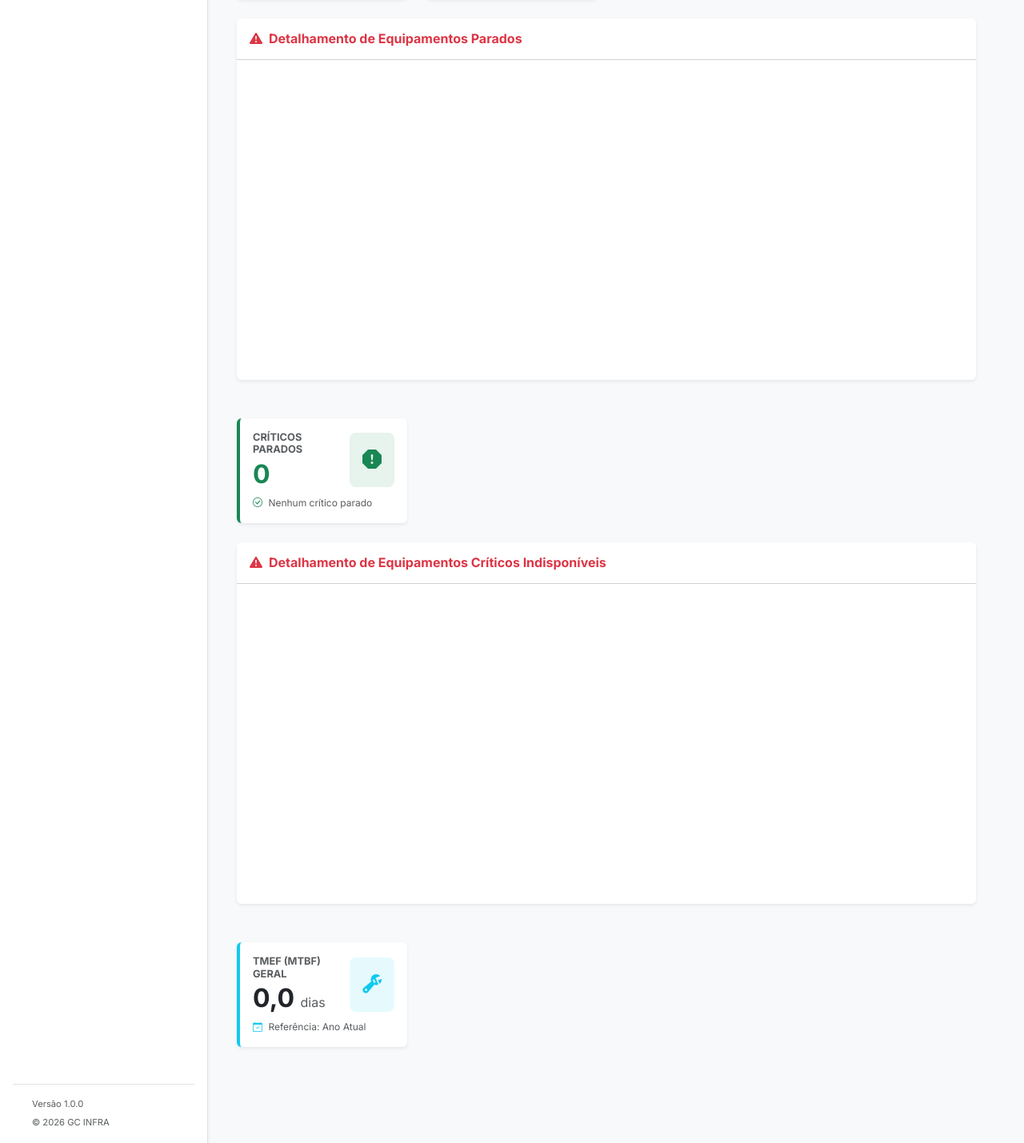
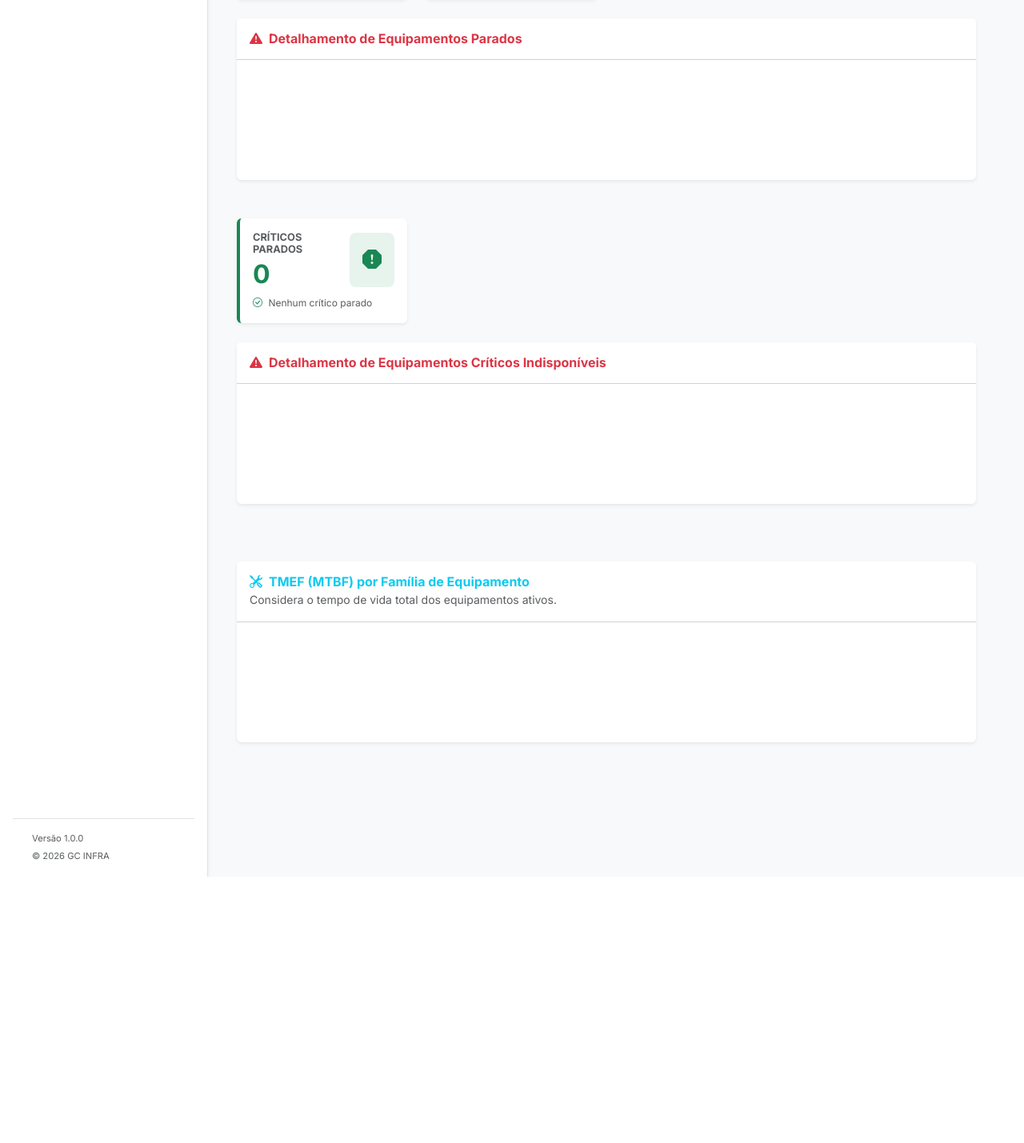
Before and after one commit to hithalloagir/neovero_site_apresentacao, a Django app: page / in a window 1280 px wide. Shown: the part 1979-3408 px from the top of the page at 80% size. After the commit the page ends 3075 px from the top, so only its background shows below. Run offline with Django 5.2, Linux system fonts and the light colour scheme; tables that the repository leaves empty hold one stand-in row (values such as "Sample post"); some libraries are stand-ins or nearby versions.

Commit message:
feat: Ajuste no ag-grid

```diff
--- a/core/static/engenharia_clinica/js/eng_clinica_dashboard.js
+++ b/core/static/engenharia_clinica/js/eng_clinica_dashboard.js
@@ -218,6 +218,7 @@ document.addEventListener('DOMContentLoaded', function() {
         const gridOptions = {
             columnDefs: columnDefs,
             rowData: rowData,
+            domLayout: 'autoHeight',
             pagination: true,
             paginationPageSize: 10,
             defaultColDef: {
@@ -287,6 +288,7 @@ document.addEventListener('DOMContentLoaded', function() {
         // Configurações do Grid
         const gridOptionsIndisponiveis = {
             columnDefs: columnDefs,
+            domLayout: 'autoHeight',
             rowData: rowData,
             pagination: true,
             paginationPageSize: 10,
@@ -310,8 +312,68 @@ document.addEventListener('DOMContentLoaded', function() {
                 filterOoo: 'Filtrar...',
             }
         };
-
         // Inicializa o Grid
         new agGrid.Grid(gridDivIndisponiveis, gridOptionsIndisponiveis);
     }
+
+    // ==========================================
+    // AG Grid - MTBF POR FAMÍLIA
+    // ==========================================
+    const gridDivMtbf = document.querySelector('#gridMtbfFamilia');
+    const dataTagMtbf = document.getElementById('lista_mtbf_familia');
+
+    if (gridDivMtbf && dataTagMtbf) {
+        try {
+            const rowDataMtbf = JSON.parse(dataTagMtbf.textContent);
+
+            const columnDefsMtbf = [
+                { field: "familia", headerName: "Família de Equipamento", flex: 2, filter: true },
+                { field: "qtd_equipamentos", headerName: "Qtd no Parque", flex: 1, filter: 'agNumberColumnFilter' },
+                { field: "total_os", headerName: "Falhas Fechadas", flex: 1, filter: 'agNumberColumnFilter' },
+                {
+                    field: "mtbf_dias",
+                    headerName: "MTBF (Dias)",
+                    flex: 1,
+                    filter: 'agNumberColumnFilter',
+                    cellStyle: params => {
+                        // Colore de vermelho se a família quebra muito rápido (ex: menos de 45 dias)
+                        if (params.value > 0 && params.value < 45) {
+                            return {color: '#dc3545', fontWeight: 'bold'};
+                        }
+                        // Colore de verde se demora muito a quebrar (ex: mais de 180 dias / 6 meses)
+                        else if (params.value > 180) {
+                            return {color: '#198754', fontWeight: 'bold'};
+                        }
+                        return {fontWeight: 'bold', color: '#333'};
+                    }
+                }
+            ];
+
+            const gridOptionsMtbf = {
+                columnDefs: columnDefsMtbf,
+                rowData: rowDataMtbf,
+                domLayout: 'autoHeight',
+                pagination: true,
+                paginationPageSize: 10,
+                defaultColDef: {
+                    sortable: true,
+                    resizable: true,
+                },
+                localeText: {
+                    noRowsToShow: 'Nenhuma família encontrada.',
+                    page: 'Página', more: 'Mais', to: 'a', of: 'de',
+                    next: 'Próximo', last: 'Último', first: 'Primeiro', previous: 'Anterior'
+                }
+            };
+
+            // Nas versões mais recentes do AG-Grid, a criação do grid mudou ligeiramente:
+            if (typeof agGrid.createGrid === 'function') {
+                agGrid.createGrid(gridDivMtbf, gridOptionsMtbf);
+            } else {
+                new agGrid.Grid(gridDivMtbf, gridOptionsMtbf);
+            }
+        } catch (e) {
+            console.error("Erro ao carregar os dados do Grid MTBF:", e);
+        }
+    }
 });
--- a/core/templates/core/home.html
+++ b/core/templates/core/home.html
@@ -163,7 +163,7 @@
                                 </h6>
                             </div>
                             <div class="card-body p-0">
-                                <div id="myGrid" class="ag-theme-alpine" style="height: 400px; width: 100%;"></div>
+                                <div id="myGrid" class="ag-theme-alpine" style="width: 100%; min-height: 150px; max-height: 600px;"></div>
                             </div>
                         </div>
                     </div>
@@ -206,32 +206,29 @@
                                 </h6>
                             </div>
                             <div class="card-body p-0">
-                                <div id="myGridIndisponiveis" class="ag-theme-alpine" style="height: 400px; width: 100%;"></div>
+                                <div id="myGridIndisponiveis" class="ag-theme-alpine" style="width: 100%; min-height: 150px; max-height: 600px;"></div>
                             </div>
                         </div>
                     </div>
                 </div>
             </div>
 
-            <div class="col-md-3">
-                <div class="card border-0 shadow-sm border-start border-4 border-info">
-                    <div class="card-body">
-                        <div class="d-flex justify-content-between align-items-center">
-                            <div>
-                                <h6 class="text-muted text-uppercase fw-bold mb-1" style="font-size: 0.8rem;">
-                                    TMEF (MTBF) Geral
-                                </h6>
-                                <h2 class="mb-0 fw-bold text-dark">
-                                    {{ kpi_mtbf }} <span class="fs-6 text-muted fw-normal">dias</span>
-                                </h2>
+            <div class="container-fluid py-4">
+                <div class="row mb-4">
+                    <div class="col-12">
+                        <div class="card border-0 shadow-sm">
+                            <div class="card-header bg-white py-3 d-flex justify-content-between align-items-center">
+                                <div>
+                                    <h6 class="mb-0 fw-bold text-info">
+                                        <i class="bi bi-tools me-2"></i>TMEF (MTBF) por Família de Equipamento
+                                    </h6>
+                                    <small class="text-muted">Considera o tempo de vida total dos equipamentos ativos.</small>
+                                </div>
                             </div>
-                            <div class="icon-shape bg-info bg-opacity-10 text-info rounded-3 p-3">
-                                <i class="bi bi-wrench-adjustable fs-4"></i>
+                            <div class="card-body p-0">
+                                <div id="gridMtbfFamilia" class="ag-theme-alpine" style="width: 100%; min-height: 150px; max-height: 600px;"></div>
                             </div>
                         </div>
-                        <small class="text-muted mt-2 d-block" style="font-size: 0.75rem;">
-                            <i class="bi bi-calendar-check text-info me-1"></i> Referência: Ano Atual
-                        </small>
                     </div>
                 </div>
             </div>
@@ -252,6 +249,8 @@
 
 {{ lista_equipamentos_criticos_indisponiveis|json_script:"lista_equipamentos_criticos_indisponiveis" }}
 
+{{ lista_mtbf_familia|json_script:"lista_mtbf_familia" }}
+
 <script src="{% static 'engenharia_clinica/js/eng_clinica_dashboard.js' %}"></script>
 
 {% endblock %}
--- a/core/views.py
+++ b/core/views.py
@@ -17,7 +17,7 @@ from eng_clinica.services.dashboard_home.dashboard import (
     get_detalhes_equipamentos_parados,
     get_equipamentos_criticos_indisponiveis_os,
     get_detalhes_equipamentos_criticos_indisponiveis,
-    get_mtbf_medio_geral,
+    get_mtbf_por_familia_aggrid,
 )
 
 
@@ -61,7 +61,7 @@ def home(request):
     if empresa_selecionada:
         qs_equip_base = qs_equip_base.filter(empresa=empresa_selecionada)
 
-    cols_equip = ['tag', 'empresa', 'tipoequipamento', 'modelo']
+    cols_equip = ['tag', 'empresa', 'tipoequipamento', 'modelo', 'familia', 'cadastro', 'instalacao']
 
     # Cria o DataFrame de Equipamentos
     df_equip = pd.DataFrame(list(qs_equip_base.values(*cols_equip)))
@@ -135,7 +135,7 @@ def home(request):
     lista_equipamentos_criticos_indisponiveis = get_detalhes_equipamentos_criticos_indisponiveis(df_merged)
 
     # KPI MTBF Médio Geral
-    kpi_mtbf = get_mtbf_medio_geral(df_merged, df_equip_medicos)
+    lista_mtbf_familia = get_mtbf_por_familia_aggrid(df_merged, df_equip_medicos)
 
     # ---------------------------------------------------------
     # 6. CONTEXTO FINAL
@@ -170,7 +170,7 @@ def home(request):
         'lista_equipamentos_criticos_indisponiveis': lista_equipamentos_criticos_indisponiveis,
 
         # KPI MTBF Médio Geral
-        'kpi_mtbf': kpi_mtbf,
+        'lista_mtbf_familia': lista_mtbf_familia,
     }
 
     print(f"🚀 [HOME] Tempo total de carga: {time.time() - start_total:.4f}s")
```
Also changed, not shown: eng_clinica/services/dashboard_home/dashboard.py (+74 -44 lines).
